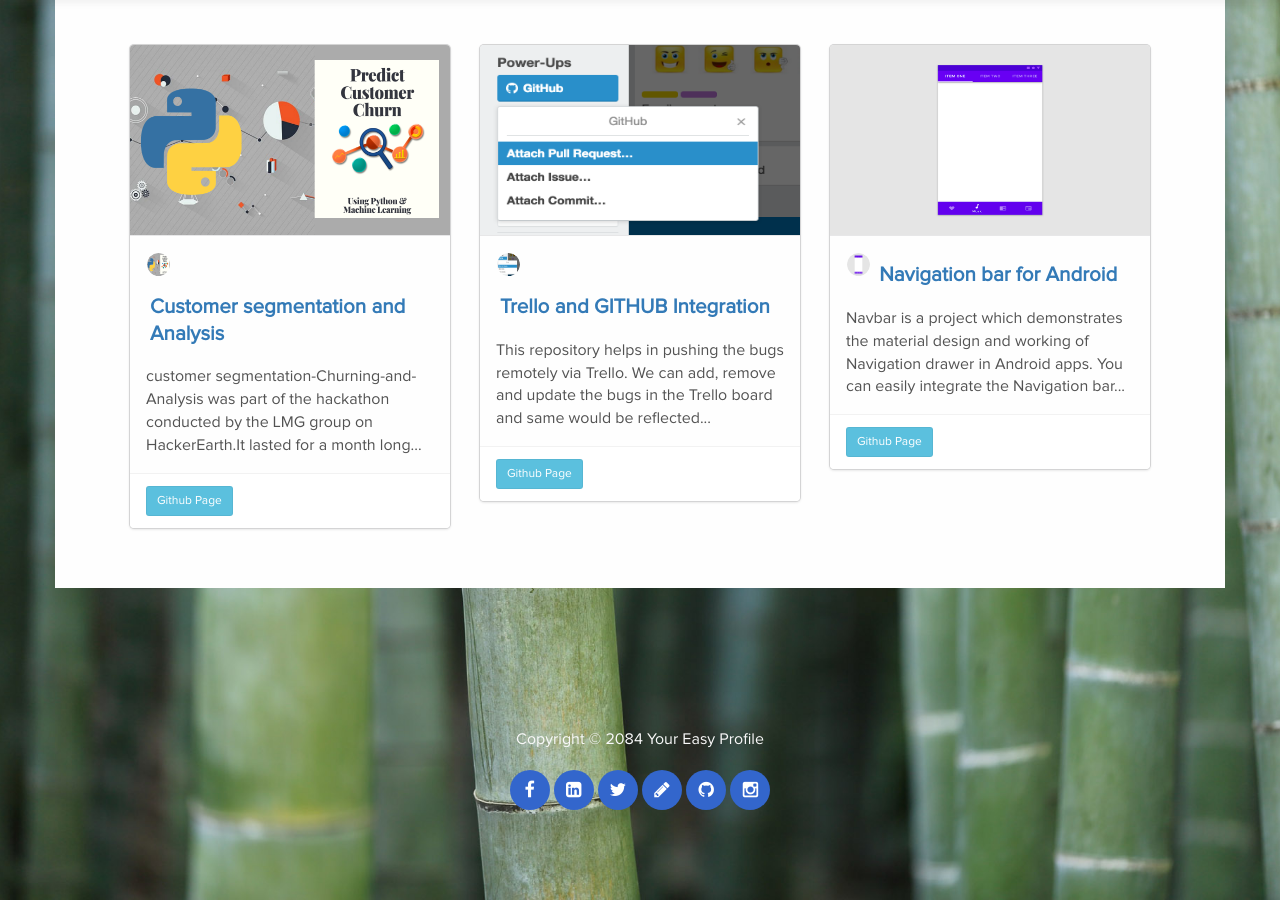
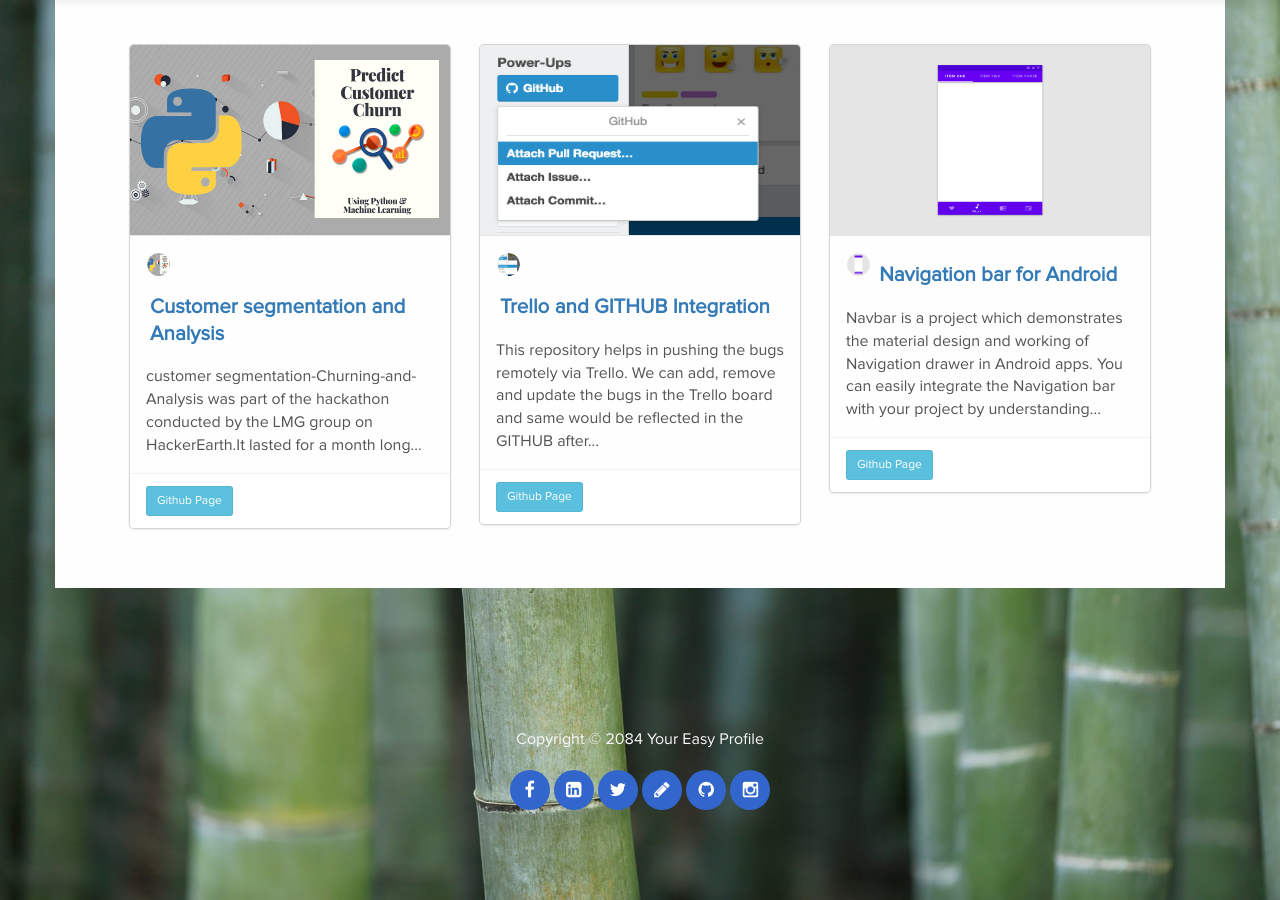
Before and after one commit to Chinmay4285/Chinmay4285.github.io, a Jekyll site: the page projects.html, which Jekyll copies as it is, in a window 1280 px wide and 900 px high, scrolled down 1383 px. Built offline with Jekyll 4.4.1, drawn with Linux system fonts in a browser that asks for light colours.

Commit message:
Update projects.html

```diff
--- a/projects.html
+++ b/projects.html
@@ -249,7 +249,7 @@
                         </figure>
                         <h4 class="card-title">Trello and GITHUB Integration</h4>
                         <div class="card-text">
-                            This repository helps in pushing the bugs remotely via Trello. We can add, remove and update the bugs in the Trello board and same would be reflected...
+                            This repository helps in pushing the bugs remotely via Trello. We can add, remove and update the bugs in the Trello board and same would be reflected in the GITHUB after...
                         </div>
                     </div>
                     <div class="card-footer">
@@ -272,7 +272,7 @@
                         </figure>
                         <h4 class="card-title">Navigation bar for Android</h4>
                         <div class="card-text">
-                            Navbar is a project which demonstrates the material design and working of Navigation drawer in Android apps. You can easily integrate the Navigation bar...
+                            Navbar is a project which demonstrates the material design and working of Navigation drawer in Android apps. You can easily integrate the Navigation bar with your project by understanding...
                         </div>
                     </div>
                     <div class="card-footer">
```
